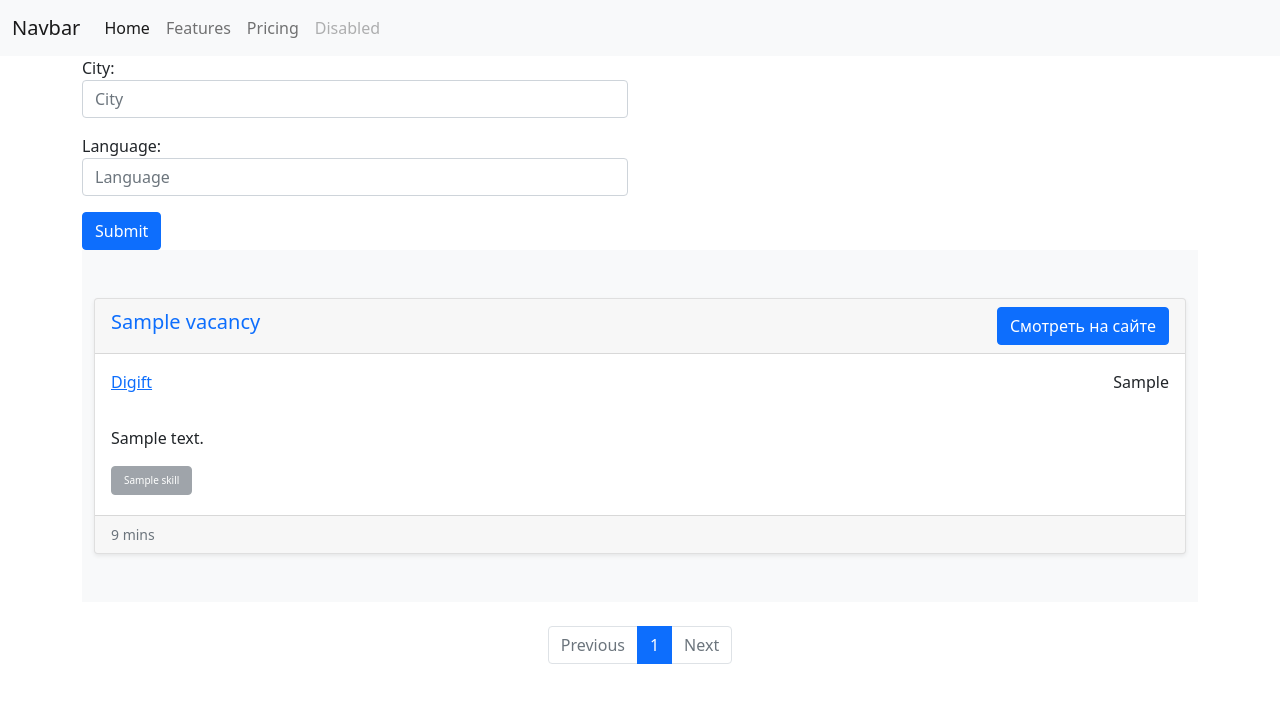
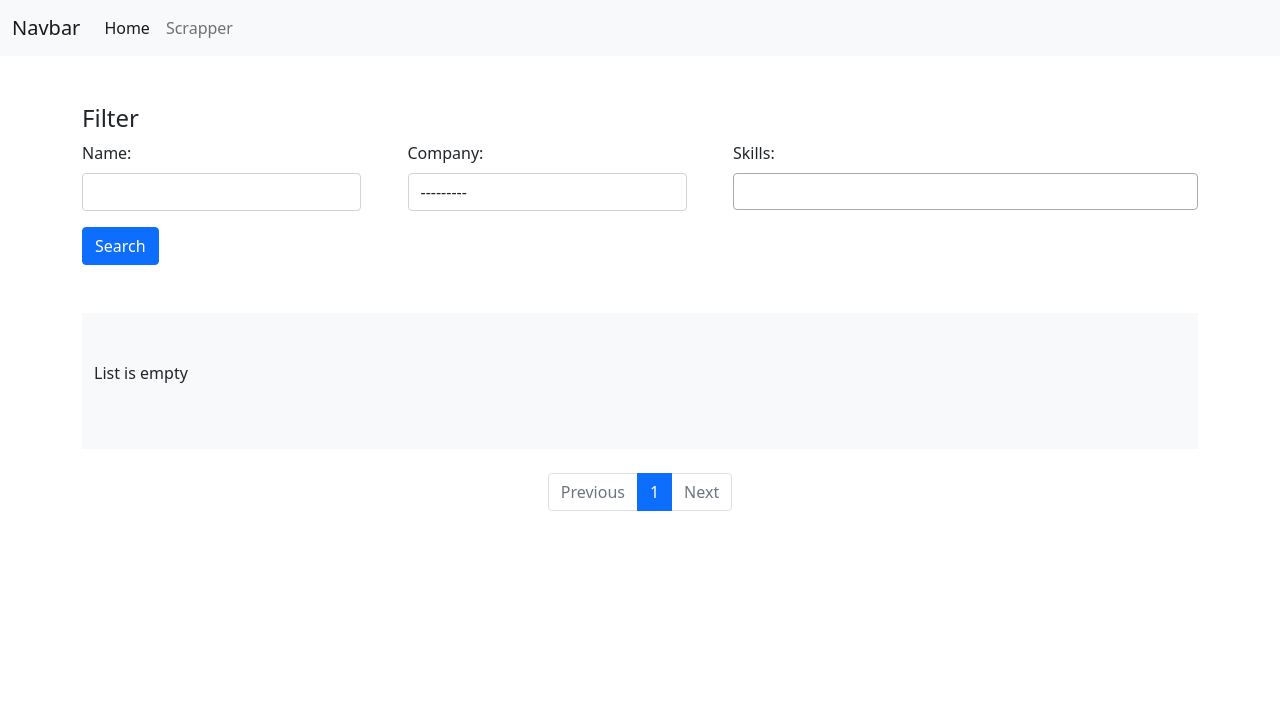
Before and after one commit to 4nndr01d/selenium_parser, a Django app: page / in a window 1280 px wide. Shown: the top 703 px of the page. Run offline with Django 3.2, Linux system fonts and the light colour scheme; data comes from the database, SQL or seed files in the repository; both versions use the stored data as it was after the commit; tables that the repository leaves empty hold one stand-in row (values such as "Sample post"); some libraries are stand-ins or nearby versions.

Commit message:
trash commit after panic

```diff
--- a/core/settings.py
+++ b/core/settings.py
@@ -38,6 +38,8 @@
     'django.contrib.messages',
     'django.contrib.staticfiles',
     'scrapper',
+    'django_filters',
+    'widget_tweaks',
 ]
 
 MIDDLEWARE = [
--- a/scrapper/admin.py
+++ b/scrapper/admin.py
@@ -1,6 +1,8 @@
 from django.contrib import admin
-from .models import Skill, Vacancy, Company
+from .models import Skill, Vacancy, Company, Country, Area
 
 admin.site.register(Skill)
 admin.site.register(Vacancy)
 admin.site.register(Company)
+admin.site.register(Country)
+admin.site.register(Area)
--- /dev/null
+++ b/scrapper/filters.py
@@ -0,0 +1,11 @@
+import django_filters
+from .models import *
+from django import forms
+
+
+class VacancyFilter(django_filters.FilterSet):
+    name = django_filters.CharFilter(lookup_expr='icontains', label="Name")
+    company = django_filters.ModelChoiceFilter(field_name="company", label="Company", queryset=Company.objects.all(), )
+    class Meta:
+        model = Vacancy
+        fields = ['name', 'skills', 'company']
--- a/scrapper/models.py
+++ b/scrapper/models.py
@@ -14,6 +14,20 @@
     def __str__(self):
         return self.name
 
+class Country(models.Model):
+    name = models.CharField(max_length=200)
+    area_id = models.IntegerField(unique=True)
+    def __str__(self):
+        return self.name
+
+class Area(models.Model):
+    name = models.CharField(max_length=200)
+    country = models.ForeignKey('scrapper.Country', on_delete=models.CASCADE, related_name='areas', blank=True)
+    area_id = models.IntegerField(unique=True)
+    def __str__(self):
+        return self.name
+
+
 class Vacancy(models.Model):
     name = models.CharField(max_length=200)
     vacancy_id = models.IntegerField(unique=True)
@@ -24,5 +38,6 @@
     created_date = models.DateTimeField(default=timezone.now)
     skills = models.ManyToManyField(Skill)
     company = models.ForeignKey('scrapper.Company', on_delete=models.CASCADE, related_name='vacancies', blank=True)
+    area = models.ForeignKey('scrapper.Area', on_delete=models.CASCADE, related_name='vacancies', blank=True)
     def __str__(self):
         return self.name
--- a/scrapper/urls.py
+++ b/scrapper/urls.py
@@ -3,5 +3,8 @@
 from . import views
 
 urlpatterns = [
-    path('', views.vacancies_list, name='vacancies_list')
+    path('', views.vacancies_list, name='vacancies_list'),
+    path('vacancy/<int:vacancy_id>', views.vacancy_detail, name='vacancy_detail'),
+    path('scrapper', views.scrapper, name='scrapper'),
+    path('parse_area', views.parse_area, name='parse_area'),
 ]
--- a/scrapper/views.py
+++ b/scrapper/views.py
@@ -1,21 +1,31 @@
-from django.shortcuts import redirect, render
-from django.views.generic.edit import FormView
+from django.shortcuts import redirect, render, get_object_or_404
 from .forms import FindForm
-from django.http import HttpResponse
 from .models import Vacancy
 from django.core.paginator import Paginator
+from .filters import VacancyFilter
+from .tasks import area_scrapping, scrapping_hh
 
 
 def vacancies_list(request):
     form = FindForm()
-    vacancies = Vacancy.objects.all()
+    filter = VacancyFilter(request.GET, queryset=Vacancy.objects.all())
+    vacancies = filter.qs
+
     paginator = Paginator(vacancies, 5)
     page_number = request.GET.get('page')
     vacancies = paginator.get_page(page_number)
-    return render(request, 'home.html', {'vacancies': vacancies, 'form': form})
-# template_name = 'home.html'
-# form_class = FindForm
-# def form_valid(self, form):
-#     form.scrapp_work()
-#     msg = "Thanks for the review!"
-#     return redirect('main')
+    return render(request, 'home.html', {'vacancies': vacancies, 'form': form, 'filter': filter})
+
+
+def vacancy_detail(request, vacancy_id):
+    vacancy = get_object_or_404(Vacancy, vacancy_id=vacancy_id)
+    return render(request, 'vacancy_detail.html', {'vacancy': vacancy})
+
+def scrapper(request):
+    # scrapping_hh.delay('python')
+    return render(request, 'scrapper.html')
+
+def parse_area(request):
+    # area_scrapping.delay()
+    scrapping_hh.delay('python')
+    return redirect('scrapper')
--- a/templates/base.html
+++ b/templates/base.html
@@ -10,6 +10,11 @@
     <script src="https://cdn.jsdelivr.net/npm/bootstrap@5.1.1/dist/js/bootstrap.bundle.min.js"
             integrity="sha384-/bQdsTh/da6pkI1MST/rWKFNjaCP5gBSY4sEBT38Q/9RBh9AH40zEOg7Hlq2THRZ"
             crossorigin="anonymous"></script>
+    <script src="https://code.jquery.com/jquery-3.6.0.js"></script>
+
+    <link href="https://cdn.jsdelivr.net/npm/select2@4.1.0-rc.0/dist/css/select2.min.css" rel="stylesheet"/>
+    <script src="https://cdn.jsdelivr.net/npm/select2@4.1.0-rc.0/dist/js/select2.min.js"></script>
+
 </head>
 <body>
 <nav class="navbar navbar-expand-lg navbar-light bg-light">
@@ -22,17 +27,12 @@
         <div class="collapse navbar-collapse" id="navbarNav">
             <ul class="navbar-nav">
                 <li class="nav-item">
-                    <a class="nav-link active" aria-current="page" href="#">Home</a>
+                    <a class="nav-link active" aria-current="page" href="/">Home</a>
                 </li>
                 <li class="nav-item">
-                    <a class="nav-link" href="#">Features</a>
+                    <a class="nav-link" href="{% url 'scrapper' %}">Scrapper</a>
                 </li>
-                <li class="nav-item">
-                    <a class="nav-link" href="#">Pricing</a>
-                </li>
-                <li class="nav-item">
-                    <a class="nav-link disabled">Disabled</a>
-                </li>
+
             </ul>
         </div>
     </div>
--- /dev/null
+++ b/templates/components/vacancy_filter.html
@@ -0,0 +1,38 @@
+<form method="get">
+    {% load widget_tweaks %}
+
+    <div class="well my-5">
+        <h4>Filter</h4>
+        <div class="row " >
+            <div class="form-group col-lg-12 d-flex justify-content-between align-items-center">
+                <div class="col-lg-3">
+                    <div class="form-group mb-3 ">
+                        <label class="form-label">{{ filter.form.name.label_tag }}</label>
+                        {% render_field filter.form.name class="form-control" %}
+                    </div>
+                </div>
+
+                <div class="col-lg-3">
+                    <div class="form-group mb-3 ">
+                        <label class="form-label">{{ filter.form.company.label_tag }}</label>
+                        {% render_field filter.form.company class="form-control" id="company" %}
+                    </div>
+                </div>
+                <div class="col-lg-5">
+                    <div class="form-group mb-3 ">
+                        <label class="form-label">{{ filter.form.skills.label_tag }}</label>
+                        {% render_field filter.form.skills class="form-control" id="skills" %}
+                    </div>
+                </div>
+
+            </div>
+        </div>
+        <button type="submit" class="btn btn-primary">
+            <span class="glyphicon glyphicon-search"></span> Search
+        </button>
+    </div>
+</form>
+
+<script>
+    $('#skills').select2({'width': '100%'})
+</script>
--- a/templates/home.html
+++ b/templates/home.html
@@ -1,32 +1,36 @@
 {% extends 'base.html' %}
+
 {% block title %}Main{% endblock %}
 
 {% block content %}
 
-<div class="row">
-    <div class="col-md-6">
-        <form action="{% url 'vacancies_list' %}" method="post">
-            <div class="form-group">
-                {% csrf_token %}
-                {{form.as_p}}
-            </div>
-            <input class="btn btn-primary" type="submit" value="Submit">
-        </form>
-    </div>
-</div>
+<!--<div class="row">-->
+<!--    <div class="col-md-6">-->
+<!--        <form action="{% url 'vacancies_list' %}" method="post">-->
+<!--            <div class="form-group">-->
+<!--                {% csrf_token %}-->
+<!--                {{form.as_p}}-->
+<!--            </div>-->
+<!--            <input class="btn btn-primary" type="submit" value="Submit">-->
+<!--        </form>-->
+<!--    </div>-->
+<!--</div>-->
+{% include 'components/vacancy_filter.html' with filter=filter %}
+
 
 <div class="album py-5 bg-light">
     <div class="container">
         <div class="row row-cols-1 g-3">
+            {% if vacancies.count %}
             {% for vacancy in vacancies %}
             <div class="col">
                 <div class="card shadow-sm ">
-                    <div class="card-header text-primary d-flex justify-content-between align-items-center"><h5>
-                        {{vacancy}}</h5>
+                    <div class="card-header text-primary d-flex justify-content-between align-items-center">
+                        <h5><a href="{% url 'vacancy_detail' vacancy_id=vacancy.vacancy_id %}">{{vacancy}}</a></h5>
                         <a href="{{vacancy.url}}" type="button" class="btn btn-primary">Смотреть на сайте</a>
                     </div>
                     <div class="p-3 d-flex justify-content-between">
-                        <a href="">{{vacancy.company}}</a>
+                        <a href="{% url 'vacancies_list'%}?company={{vacancy.company.id}}">{{vacancy.company}}</a>
                         <span>{{vacancy.salary}}</span>
                     </div>
                     <div class="card-body">
@@ -49,6 +53,9 @@
                 </div>
             </div>
             {% endfor %}
+            {% else %}
+            <p>List is empty</p>
+            {% endif %}
         </div>
     </div>
 </div>
```
Also changed, not shown: scrapper/scrapper.py (+43 -7 lines), scrapper/tasks.py (+7 -1 lines), templates/scrapper.html (added, +7 -0 lines), templates/vacancy_detail.html (added, +26 -0 lines), db.sqlite3, scrapper/migrations/0001_initial.py, scrapper/migrations/0002_vacancy_created_date.py (deleted), 1 other file.
